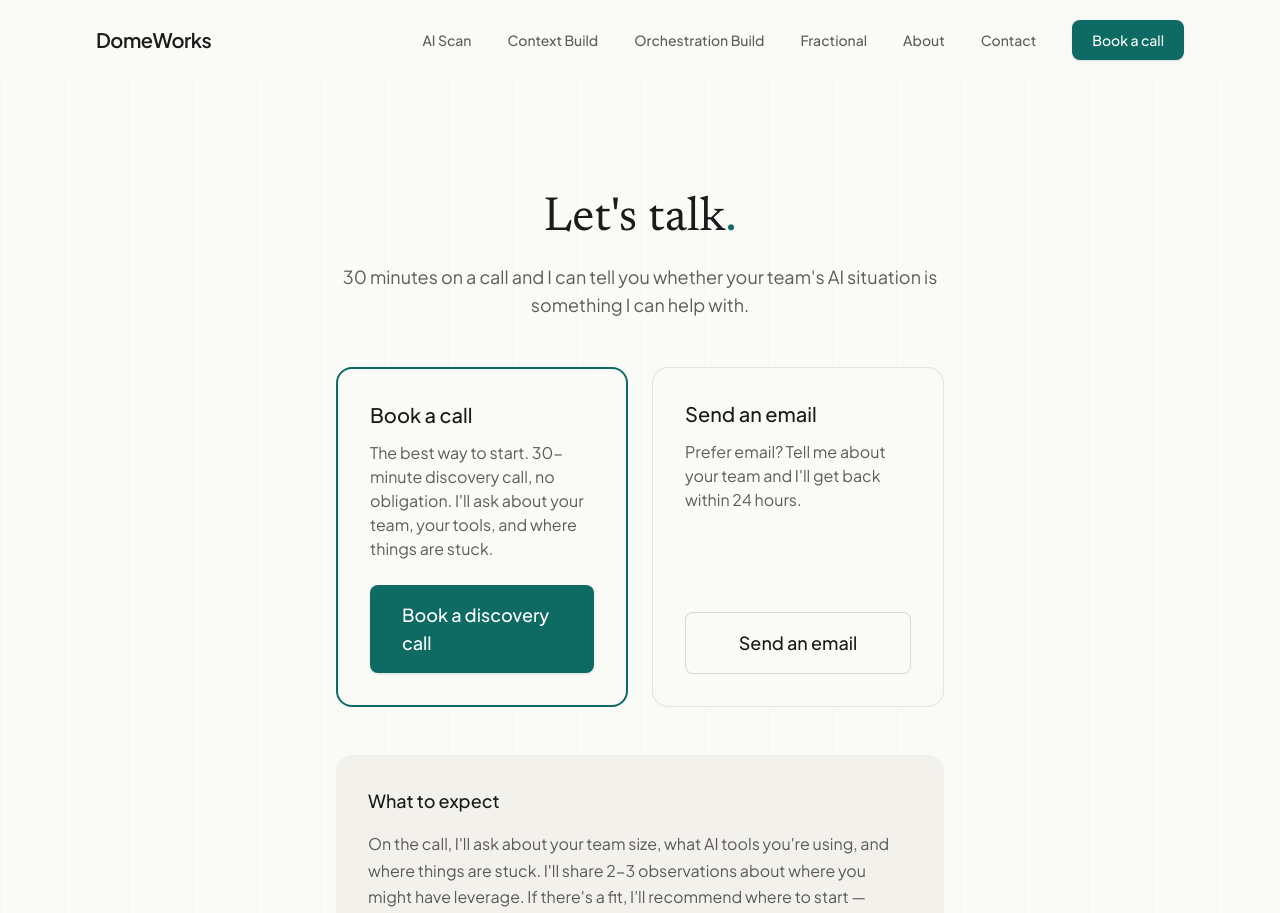
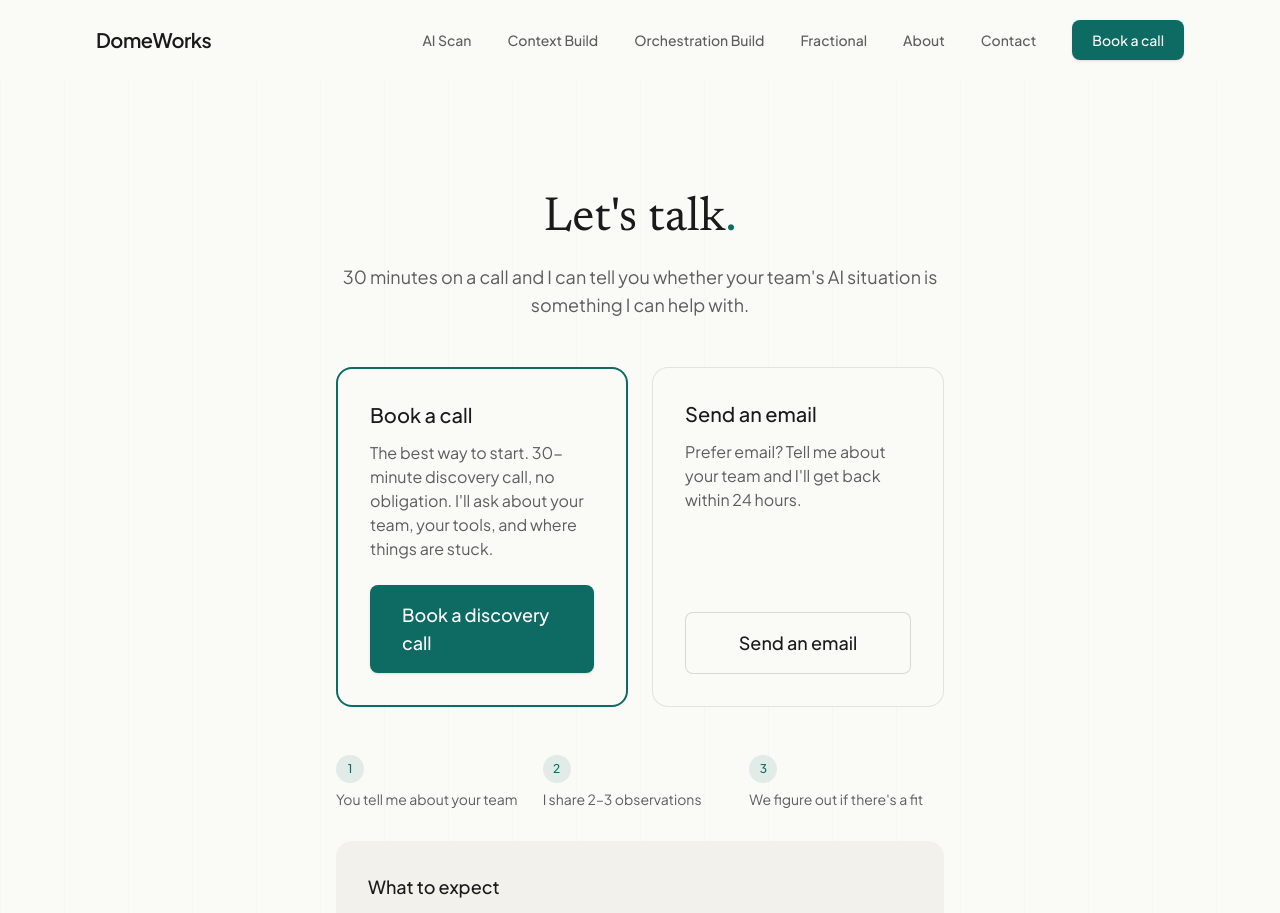
Before and after one commit to prollinson/domeworks-web, a SvelteKit app: page /contact in a window 1280 px wide. Shown: the top 913 px of the page. Built offline with nearby package versions, Linux system fonts and the light colour scheme.

Commit message:
design: reframe case study, add call timeline to Contact page

```diff
--- a/src/routes/about/+page.svelte
+++ b/src/routes/about/+page.svelte
@@ -112,7 +112,7 @@
   <div class="max-w-2xl mx-auto" use:reveal>
     <p class="text-xs font-medium tracking-widest text-warm-gray uppercase mb-4">03</p>
     <h2 class="font-serif text-3xl font-normal text-charcoal mb-8">
-      Work in progress
+      Current engagement
     </h2>
     <div class="p-8 bg-warm-white rounded-2xl border border-charcoal/10">
       <p class="text-xs font-medium tracking-widest text-primary uppercase mb-3">Case study — Q2 2026</p>
--- a/src/routes/contact/+page.svelte
+++ b/src/routes/contact/+page.svelte
@@ -56,8 +56,24 @@
       </div>
     </div>
 
+    <!-- What happens on the call -->
+    <div class="mt-12 grid grid-cols-1 sm:grid-cols-3 gap-4 sm:gap-3 text-sm text-charcoal/70">
+      <div class="flex sm:flex-col items-center sm:items-start gap-3 sm:gap-1.5 text-center sm:text-left">
+        <span class="flex-shrink-0 w-7 h-7 rounded-full bg-primary/10 flex items-center justify-center text-xs font-medium text-primary">1</span>
+        <span>You tell me about your team</span>
+      </div>
+      <div class="flex sm:flex-col items-center sm:items-start gap-3 sm:gap-1.5 text-center sm:text-left">
+        <span class="flex-shrink-0 w-7 h-7 rounded-full bg-primary/10 flex items-center justify-center text-xs font-medium text-primary">2</span>
+        <span>I share 2–3 observations</span>
+      </div>
+      <div class="flex sm:flex-col items-center sm:items-start gap-3 sm:gap-1.5 text-center sm:text-left">
+        <span class="flex-shrink-0 w-7 h-7 rounded-full bg-primary/10 flex items-center justify-center text-xs font-medium text-primary">3</span>
+        <span>We figure out if there's a fit</span>
+      </div>
+    </div>
+
     <!-- What to Expect -->
-    <div class="mt-12 p-8 bg-stone rounded-2xl">
+    <div class="mt-8 p-8 bg-stone rounded-2xl">
       <h2 class="text-lg font-medium text-charcoal mb-4">What to expect</h2>
       <p class="text-charcoal/70 leading-[1.65]">
         On the call, I'll ask about your team size, what AI tools you're using, and where things are stuck. I'll share 2-3 observations about where you might have leverage. If there's a fit, I'll recommend where to start — usually an <a href="/scan/" class="text-primary hover:underline">AI Scan</a> ($2,500) if you need a clear picture first, or a <a href="/context-build/" class="text-primary hover:underline">Context Build</a> ($10,000+) if the gaps are already clear. If there isn't a fit, I'll tell you that too.
```
